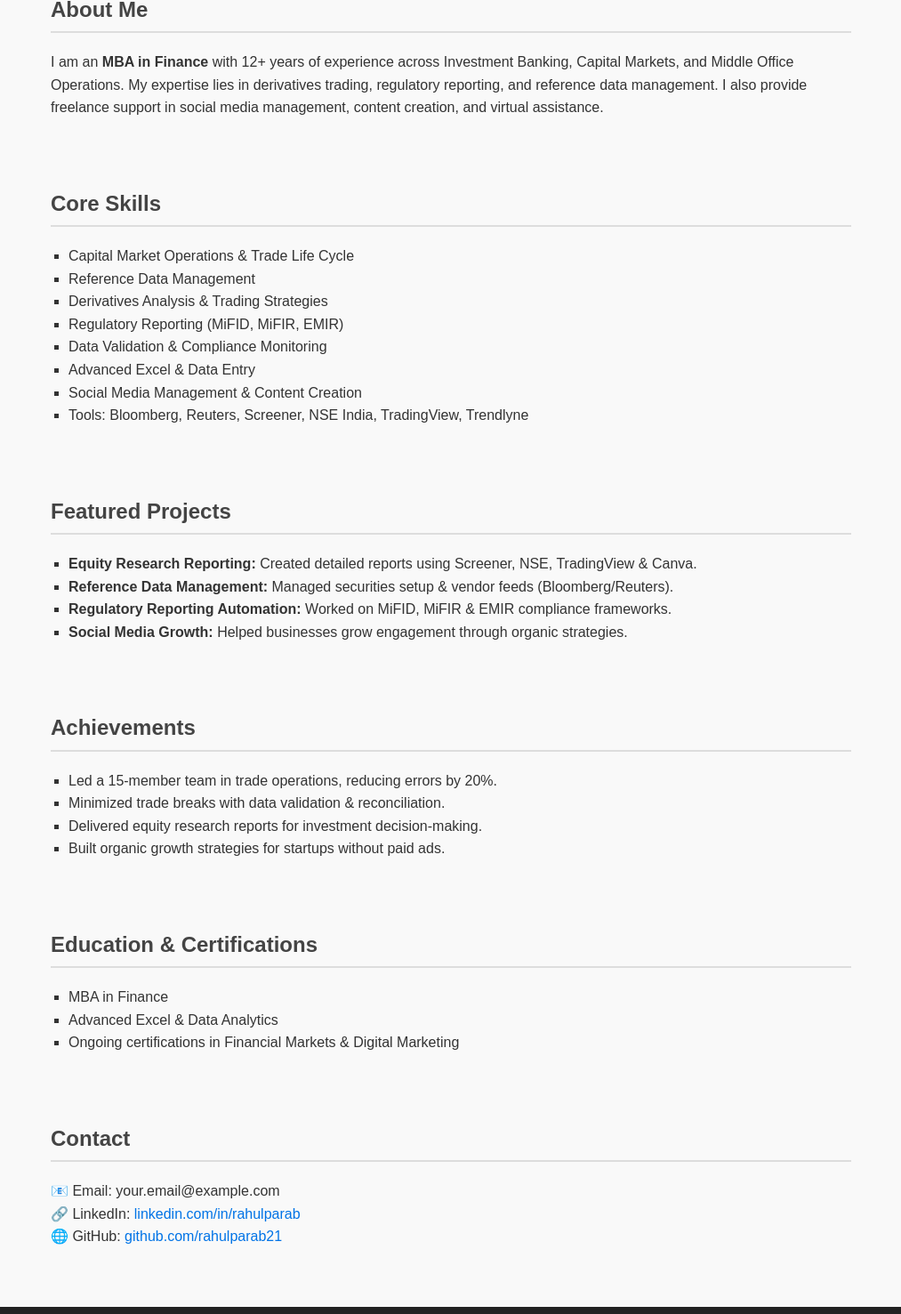
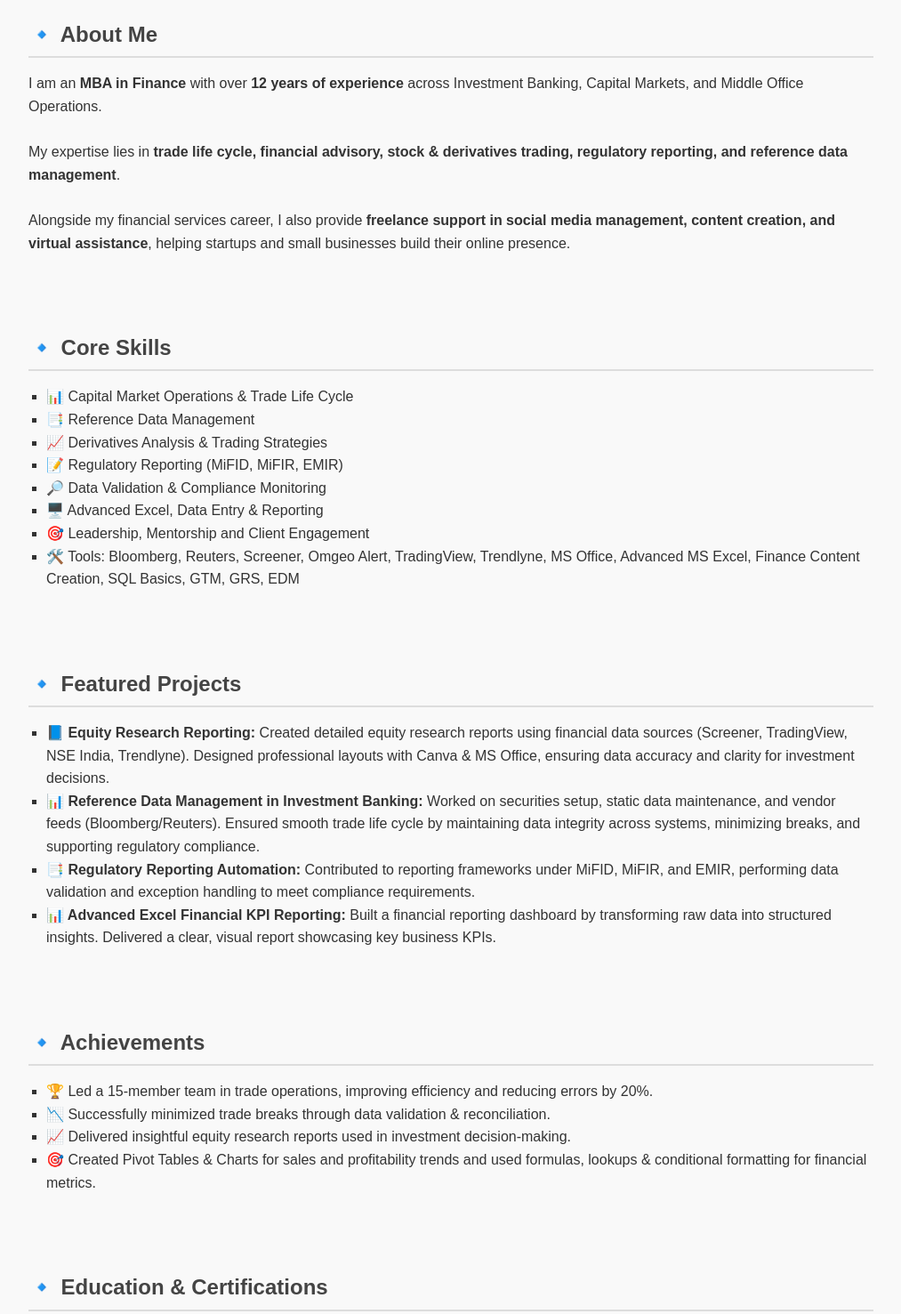
Before and after one commit to rahulparab21/rahulparab21.github.io, a plain HTML site: page index.html in a window 1280 px wide. Shown: the part 197-1674 px from the top of the page at 89% size, without its empty margins (133-1146 px from the left). Drawn offline with Linux system fonts and the light colour scheme.

Commit message:
Update index.html

```diff
--- a/index.html
+++ b/index.html
@@ -16,21 +16,27 @@
     header {
       background: #222;
       color: #fff;
-      padding: 20px 0;
+      padding: 30px 20px;
       text-align: center;
     }
     header h1 {
       margin: 0;
+      font-size: 2.2rem;
+    }
+    header p {
+      font-size: 1.1rem;
+      margin-top: 10px;
     }
     section {
-      max-width: 900px;
+      max-width: 950px;
       margin: auto;
-      padding: 20px;
+      padding: 25px 20px;
     }
     h2 {
       color: #444;
       border-bottom: 2px solid #ddd;
       padding-bottom: 5px;
+      margin-bottom: 15px;
     }
     ul {
       list-style-type: square;
@@ -47,72 +53,84 @@
       color: #0073e6;
       text-decoration: none;
     }
+    a:hover {
+      text-decoration: underline;
+    }
   </style>
 </head>
 <body>
   <header>
-    <h1>Rahul Parab</h1>
-    <p>Finance Professional | Derivatives Analyst | Investment Banking Specialist</p>
-    </header>
+    <h1>👋 Hi, I'm Rahul Parab</h1>
+    <p>Finance Professional | Derivatives Analyst | Investment Banking Expert | Advanced Excel Specialist | Data Analytics</p>
+  </header>
 
   <section>
-    <h2>About Me</h2>
+    <h2>🔹 About Me</h2>
     <p>
-      I am an <b>MBA in Finance</b> with 12+ years of experience across Investment Banking, Capital Markets, and Middle Office Operations.
-      My expertise lies in derivatives trading, regulatory reporting, and reference data management.
-      I also provide freelance support in social media management, content creation, and virtual assistance.
+      I am an <b>MBA in Finance</b> with over <b>12 years of experience</b> across Investment Banking, Capital Markets, and Middle Office Operations.<br><br>
+      My expertise lies in <b>trade life cycle, financial advisory, stock & derivatives trading, regulatory reporting, and reference data management</b>.<br><br>
+      Alongside my financial services career, I also provide <b>freelance support in social media management, content creation, and virtual assistance</b>, helping startups and small businesses build their online presence.
     </p>
   </section>
 
   <section>
-    <h2>Core Skills</h2>
+    <h2>🔹 Core Skills</h2>
     <ul>
-      <li>Capital Market Operations & Trade Life Cycle</li>
-      <li>Reference Data Management</li>
-      <li>Derivatives Analysis & Trading Strategies</li>
-      <li>Regulatory Reporting (MiFID, MiFIR, EMIR)</li>
-      <li>Data Validation & Compliance Monitoring</li>
-      <li>Advanced Excel & Data Entry</li>
-      <li>Social Media Management & Content Creation</li>
-      <li>Tools: Bloomberg, Reuters, Screener, NSE India, TradingView, Trendlyne</li>
+      <li>📊 Capital Market Operations & Trade Life Cycle</li>
+      <li>📑 Reference Data Management</li>
+      <li>📈 Derivatives Analysis & Trading Strategies</li>
+      <li>📝 Regulatory Reporting (MiFID, MiFIR, EMIR)</li>
+      <li>🔎 Data Validation & Compliance Monitoring</li>
+      <li>🖥️ Advanced Excel, Data Entry & Reporting</li>
+      <li>🎯 Leadership, Mentorship and Client Engagement</li>
+      <li>🛠️ Tools: Bloomberg, Reuters, Screener, Omgeo Alert, TradingView, Trendlyne, MS Office, Advanced MS Excel, Finance Content Creation, SQL Basics, GTM, GRS, EDM</li>
     </ul>
   </section>
 
   <section>
-    <h2>Featured Projects</h2>
+    <h2>🔹 Featured Projects</h2>
     <ul>
-      <li><b>Equity Research Reporting:</b> Created detailed reports using Screener, NSE, TradingView & Canva.</li>
-      <li><b>Reference Data Management:</b> Managed securities setup & vendor feeds (Bloomberg/Reuters).</li>
-      <li><b>Regulatory Reporting Automation:</b> Worked on MiFID, MiFIR & EMIR compliance frameworks.</li>
-      <li><b>Social Media Growth:</b> Helped businesses grow engagement through organic strategies.</li>
+      <li><b>📘 Equity Research Reporting:</b> Created detailed equity research reports using financial data sources (Screener, TradingView, NSE India, Trendlyne). Designed professional layouts with Canva & MS Office, ensuring data accuracy and clarity for investment decisions.</li>
+      <li><b>📊 Reference Data Management in Investment Banking:</b> Worked on securities setup, static data maintenance, and vendor feeds (Bloomberg/Reuters). Ensured smooth trade life cycle by maintaining data integrity across systems, minimizing breaks, and supporting regulatory compliance.</li>
+      <li><b>📑 Regulatory Reporting Automation:</b> Contributed to reporting frameworks under MiFID, MiFIR, and EMIR, performing data validation and exception handling to meet compliance requirements.</li>
+      <li><b>📊 Advanced Excel Financial KPI Reporting:</b> Built a financial reporting dashboard by transforming raw data into structured insights. Delivered a clear, visual report showcasing key business KPIs.</li>
     </ul>
   </section>
 
   <section>
-    <h2>Achievements</h2>
+    <h2>🔹 Achievements</h2>
     <ul>
-      <li>Led a 15-member team in trade operations, reducing errors by 20%.</li>
-      <li>Minimized trade breaks with data validation & reconciliation.</li>
-      <li>Delivered equity research reports for investment decision-making.</li>
-      <li>Built organic growth strategies for startups without paid ads.</li>
+      <li>🏆 Led a 15-member team in trade operations, improving efficiency and reducing errors by 20%.</li>
+      <li>📉 Successfully minimized trade breaks through data validation & reconciliation.</li>
+      <li>📈 Delivered insightful equity research reports used in investment decision-making.</li>
+      <li>🎯 Created Pivot Tables & Charts for sales and profitability trends and used formulas, lookups & conditional formatting for financial metrics.</li>
     </ul>
   </section>
 
   <section>
-    <h2>Education & Certifications</h2>
+    <h2>🔹 Education & Certifications</h2>
     <ul>
-      <li>MBA in Finance</li>
-      <li>Advanced Excel & Data Analytics</li>
-      <li>Ongoing certifications in Financial Markets & Digital Marketing</li>
+      <li>🎓 MBA in Finance</li>
+      <li>🎓 Digital Skills Course from Skill Arbitrage</li>
+      <li>📜 Advanced Excel & Data Analytics (LinkedIn)</li>
+      <li>📜 NISM-Series-VIII: Equity Derivatives Certification Examination (NISM)</li>
+      <li>📜 Finance Foundations: Corporate Governance (LinkedIn)</li>
+      <li>📜 Notion AI: Your New Productivity Partner (LinkedIn)</li>
+      <li>📜 Tableau Essential Training (LinkedIn)</li>
+      <li>📜 Learning Power BI Desktop (LinkedIn)</li>
+      <li>📜 Indian Stock Market Certification (Udemy)</li>
     </ul>
   </section>
 
   <section>
-    <h2>Contact</h2>
+    <h2>🔹 Let's Connect</h2>
     <p>
-      📧 Email: your.email@example.com <br>
-      🔗 LinkedIn: <a href="https://www.linkedin.com/in/rahulparab" target="_blank">linkedin.com/in/rahulparab</a> <br>
-      🌐 GitHub: <a href="https://github.com/rahulparab21" target="_blank">github.com/rahulparab21</a>
+      📧 Email: <a href="mailto:rahulparab21@gmail.com">rahulparab21@gmail.com</a><br>
+      🔗 LinkedIn: <a href="https://www.linkedin.com/in/rahulparab21/" target="_blank">linkedin.com/in/rahulparab21</a><br>
+      🌐 GitHub: <a href="https://rahulparab21.github.io/" target="_blank">rahulparab21.github.io</a><br>
+      🌍 Upwork: <a href="https://www.upwork.com/freelancers/~01e76de898eae6043e?viewMode=1" target="_blank">Upwork Profile</a><br>
+      🌍 Fiverr: <a href="https://www.fiverr.com/rahulparab212?public_mode=true" target="_blank">Fiverr Profile</a><br>
+      🌐 Website: <a href="https://www.notion.so/My-Professional-Portfolio-2640a4dd98fc80a09c99e6ab93d5d2dc?source=copy_link" target="_blank">Notion Portfolio</a>
     </p>
   </section>
 
```
